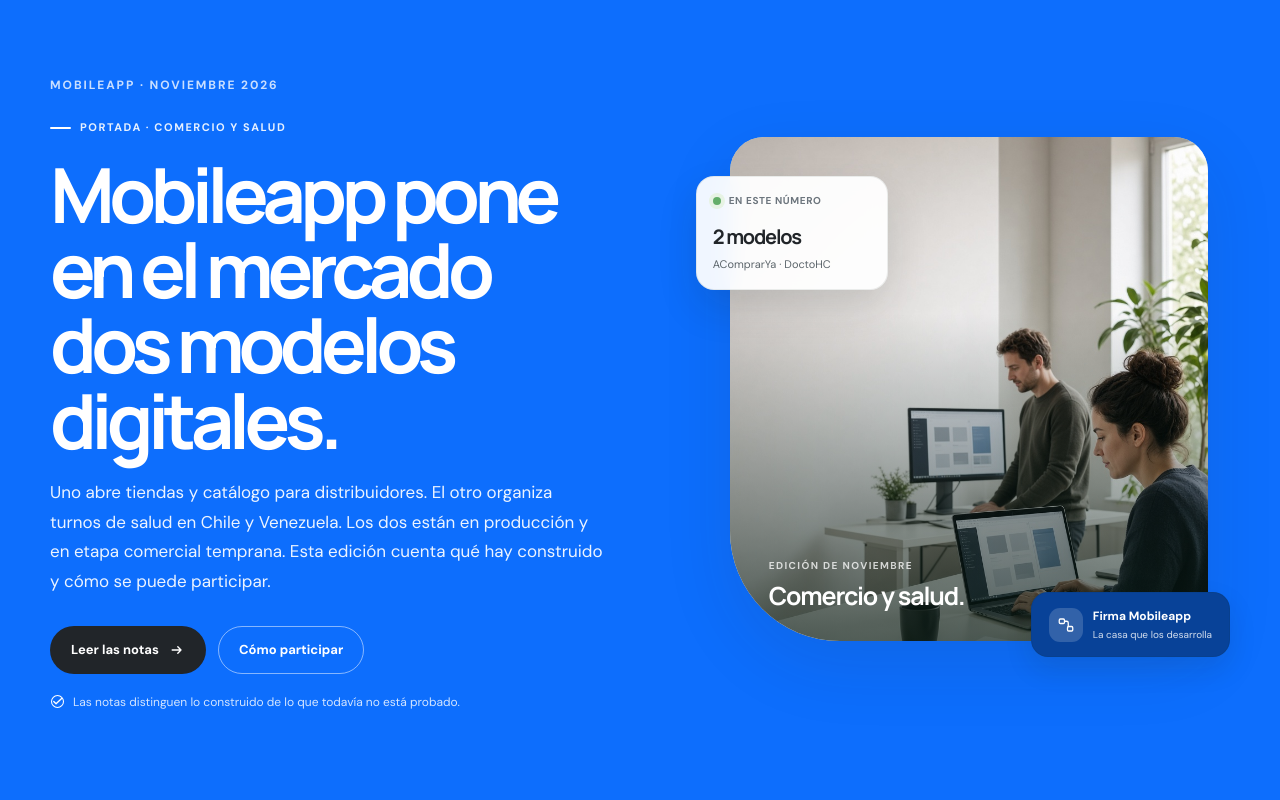
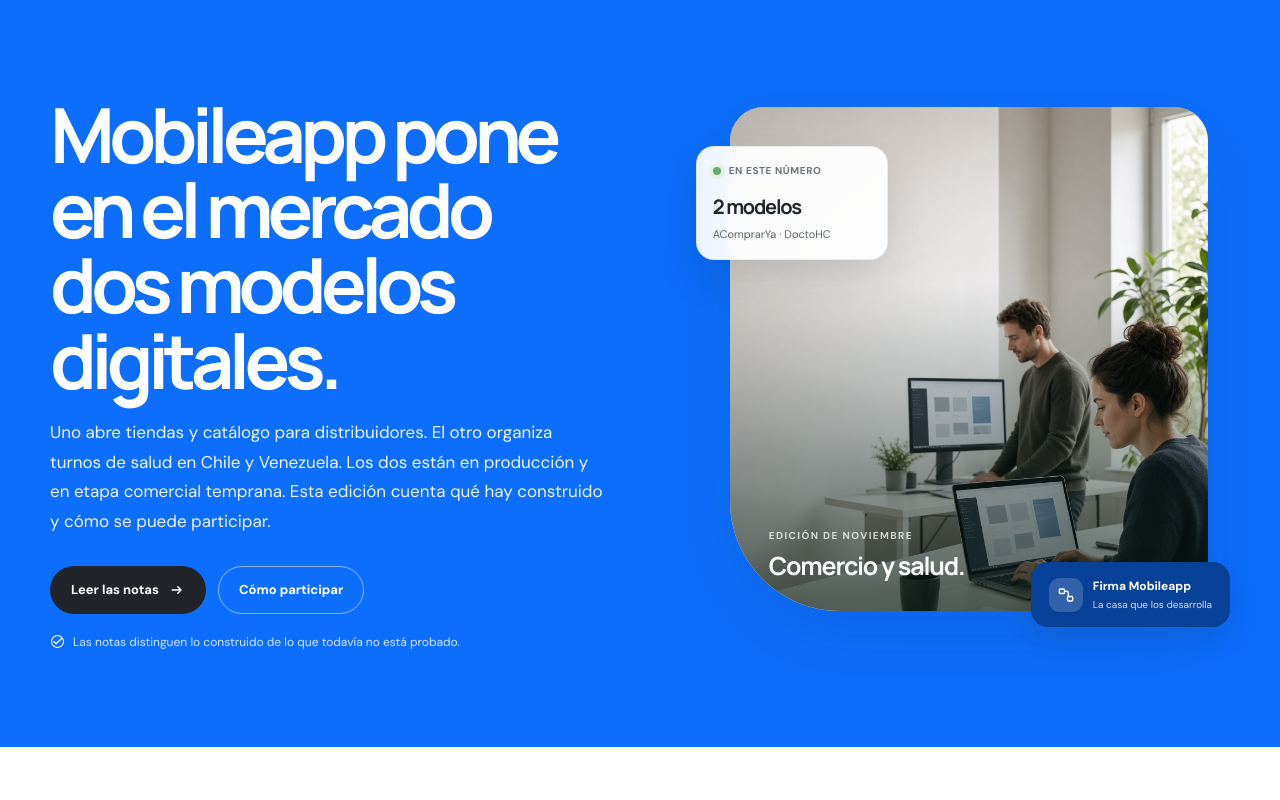
Before and after one commit to crawlervzla/mobileapp, a website built with Vite: page index.html in a window 1280 px wide. Shown: the top 800 px of the page. Built offline with nearby package versions, Linux system fonts and the light colour scheme; files whose address does not match are found by name.

Commit message:
Quitar la fecha y la sección del hero de la portada.
Co-authored-by: Cursor <cursoragent@cursor.com>

```diff
--- a/index.html
+++ b/index.html
@@ -32,8 +32,6 @@
     <section class="hero" aria-labelledby="hero-title">
       <div class="container hero-grid">
         <div class="hero-copy">
-          <p class="issue-mast">Mobileapp · Noviembre 2026</p>
-          <span class="eyebrow">Portada · Comercio y salud</span>
           <h1 id="hero-title">Mobileapp pone en el mercado dos modelos digitales.</h1>
           <p class="hero-lede">Uno abre tiendas y catálogo para distribuidores. El otro organiza turnos de salud en Chile y Venezuela. Los dos están en producción y en etapa comercial temprana. Esta edición cuenta qué hay construido y cómo se puede participar.</p>
           <div class="hero-actions">
--- a/src/site.css
+++ b/src/site.css
@@ -606,16 +606,7 @@ a.tech-card:hover { border-color: #b9d4ff; box-shadow: 0 14px 36px rgba(33, 37,
 .form-disabled-notice p + p { margin-top: 12px; }
 .form-body > .field-help a { color: var(--brand-blue); text-decoration: underline; }
 
-/* Portada de la edición: masthead y ficha breve de cada nota. */
-.issue-mast {
-  margin: 0 0 18px;
-  color: rgba(255, 255, 255, .78);
-  font-size: 12px;
-  font-weight: 700;
-  letter-spacing: .16em;
-  text-transform: uppercase;
-}
-
+/* Ficha breve de cada nota de portada. */
 .story-facts {
   display: grid;
   gap: 0;
```
